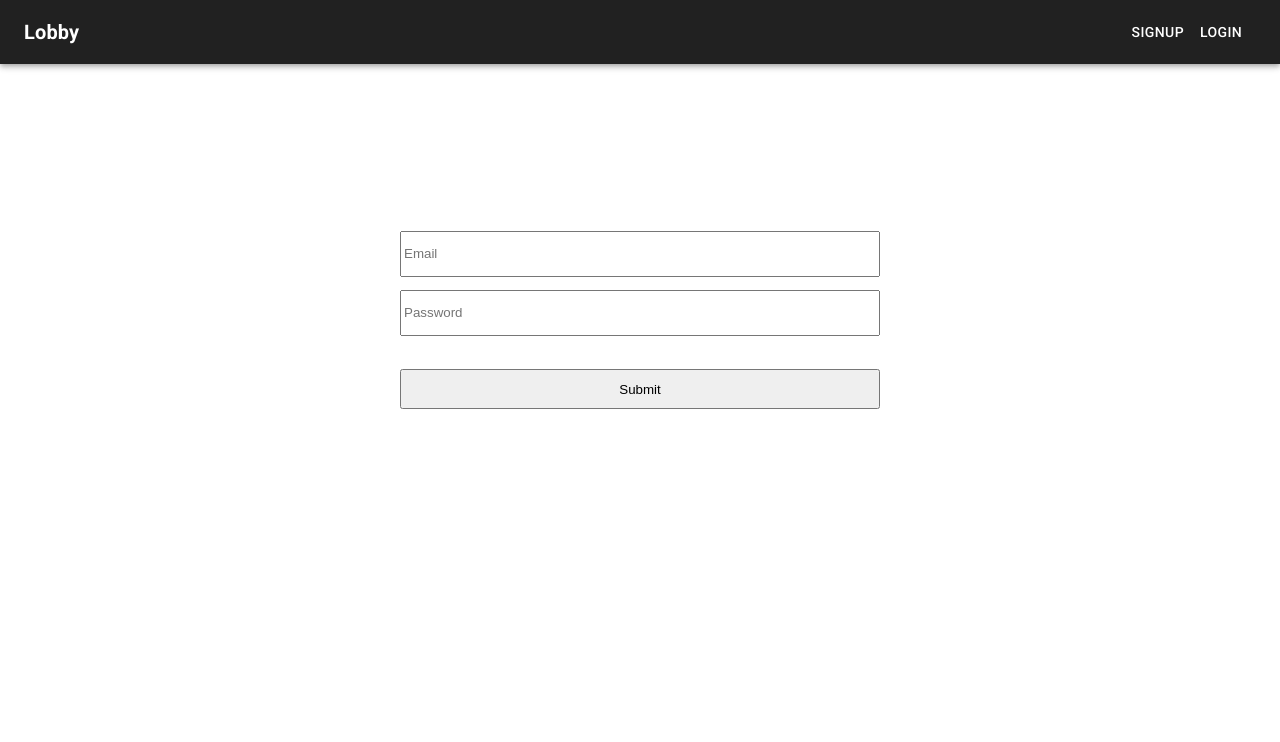
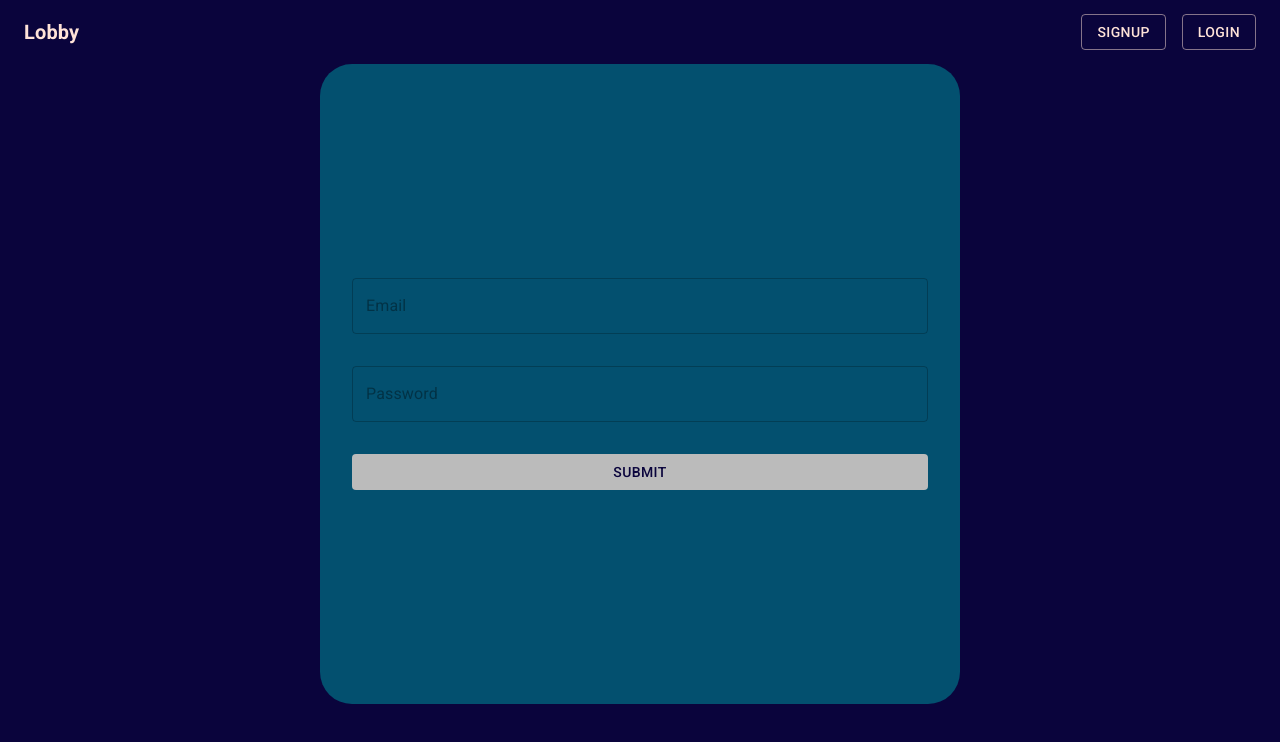
Before and after one commit to mkd92/lobby-nest-firebase, a Next.js app: page /login in a window 1280 px wide. Shown: the top 742 px of the page. Built offline with nearby package versions, Linux system fonts and the light colour scheme.

Commit message:
changed ui color

```diff
--- a/components/Navbar.tsx
+++ b/components/Navbar.tsx
@@ -4,7 +4,7 @@ import {
   Button,
   Container,
   Toolbar,
-  Typography
+  Typography,
 } from "@mui/material";
 import { letterSpacing } from "@mui/system";
 import { signOut } from "firebase/auth";
@@ -13,6 +13,7 @@ import { useRouter } from "next/router";
 import React from "react";
 import { logout, selectUser } from "../app/authSlice/authSlice";
 import { useAppDispatch, useAppSelector } from "../app/hooks";
+import { colors } from "../styles/colors";
 import styles from "../styles/Navbar.module.scss";
 import { auth } from "../utils/firebase/firebase";
 import LogoutBtn from "./LogoutBtn";
@@ -28,7 +29,7 @@ const index = () => {
         dispatch(logout());
         router.push("/");
       })
-      .catch(e => {
+      .catch((e) => {
         console.log(e);
       });
   };
@@ -48,49 +49,58 @@ const index = () => {
               fontFamily: "roboto",
               fontWeight: 700,
               letterSpacing: "none",
-              color: "inherit",
-              textDecoration: "none"
+              color: colors.dark.textColor,
+              textDecoration: "none",
             }}
           >
             Lobby
           </Typography>
-          {!user
-            ? <Box
+          {!user ? (
+            <Box
               sx={{
                 display: "flex",
                 flexGrow: 1,
-                  justifyContent: "flex-end"
+                justifyContent: "flex-end",
               }}
             >
               <Button
                 component={Link}
                 href="/signup"
-                  sx={{ color: "white", display: "block" }}
+                variant="outlined"
+                color={"secondary"}
               >
                 Signup
               </Button>
               <Button
                 component={Link}
                 href="/login"
-                  sx={{ color: "white", display: "block" }}
+                color={"secondary"}
+                variant="outlined"
+                sx={{ marginLeft: "1rem" }}
               >
                 Login
               </Button>
             </Box>
-            : <Box
+          ) : (
+            <Box
               sx={{
                 display: "flex",
                 flexGrow: 1,
-                  justifyContent: "flex-end"
+                justifyContent: "flex-end",
               }}
             >
+              <Button color={"secondary"} sx={{ marginLeft: "1rem" }}>
+                Tenants
+              </Button>
               <Button
-                  sx={{ color: "white", display: "block" }}
+                color={"secondary"}
                 onClick={onClickHandler}
+                sx={{ marginLeft: "1rem" }}
               >
                 Logout
               </Button>
-              </Box>}
+            </Box>
+          )}
         </Toolbar>
       </Container>
     </AppBar>
--- a/components/auth/LoginForm.tsx
+++ b/components/auth/LoginForm.tsx
@@ -1,3 +1,4 @@
+import { Box, Button, Container, FormControl, TextField } from "@mui/material";
 import { signInWithEmailAndPassword, User } from "firebase/auth";
 import { useRouter } from "next/router";
 import React, { FormEvent, useState } from "react";
@@ -5,6 +6,7 @@ import { addUser, selectUser } from "../../app/authSlice/authSlice";
 import { useAppDispatch, useAppSelector } from "../../app/hooks";
 import styles from "../../styles/Form.module.scss";
 import { auth } from "../../utils/firebase/firebase";
+import { colors } from "../../styles/colors";
 
 const LoginForm = () => {
   const user = useAppSelector(selectUser);
@@ -15,7 +17,7 @@ const LoginForm = () => {
   const dispatch = useAppDispatch();
   const [formData, setFormData] = useState({
     email: "",
-    password: ""
+    password: "",
   });
   const handleOnChange = (e: FormEvent<HTMLInputElement>) => {
     (e.target as HTMLInputElement).value;
@@ -26,38 +28,55 @@ const LoginForm = () => {
     setFormData(newState);
     // console.log(formData);
   };
-  const handleSubmit = async (e: FormEvent) => {
+  const handleSubmit = async (e: React.FormEvent<HTMLFormElement>) => {
     e.preventDefault();
-    signInWithEmailAndPassword(auth, formData.email, formData.password)
-      .then(userCredentials => {
+    const data = new FormData(e.currentTarget);
+    const email = data.get("email") as string;
+    const password = data.get("password") as string;
+    if (email && password) {
+      signInWithEmailAndPassword(auth, email, password)
+        .then((userCredentials) => {
           const user = userCredentials.user;
           dispatch(addUser(user));
           router.push("/dashboard");
         })
-      .catch(e => {
+        .catch((e) => {
           console.log(e);
         });
+    }
   };
   return (
-    <div className={styles.signupContainer}>
-      <form className={styles.signupForm} onSubmit={handleSubmit}>
-        <input
-          type="text"
-          className={styles.input}
-          placeholder="Email"
-          name="email"
-          onChange={handleOnChange}
-        />
-        <input
-          type="text"
-          className={styles.input}
-          placeholder="Password"
-          name="password"
-          onChange={handleOnChange}
-        />
-        <button className={styles.submitBtn}>Submit</button>
-      </form>
-    </div>
+    <Box>
+      <Container maxWidth={"xl"} sx={{ display: "flex" }}>
+        <Box
+          component="form"
+          onSubmit={handleSubmit}
+          sx={{
+            justifyContent: "center",
+            alignContent: "center",
+            backgroundColor: colors.dark.dark1,
+            width: "40rem",
+            height: "40rem",
+            margin: "auto",
+            borderRadius: "2rem",
+          }}
+        >
+          <Box sx={{ display: "grid", gap: "2rem", margin: "2rem" }}>
+            <TextField type="text" placeholder="Email" name="email" fullWidth />
+            <TextField type="text" placeholder="Password" name="password" />
+            <Button
+              sx={{
+                backgroundColor: colors.dark.light1,
+                color: colors.dark.background,
+              }}
+              type="submit"
+            >
+              Submit
+            </Button>
+          </Box>
+        </Box>
+      </Container>
+    </Box>
   );
 };
 
--- a/pages/_app.tsx
+++ b/pages/_app.tsx
@@ -4,19 +4,22 @@ import Layout from "../components/Layout";
 import { Provider } from "react-redux";
 import { store } from "../app/store";
 import { PersistGate } from "redux-persist/integration/react";
-import { persistor } from "../app/store"
+import { persistor } from "../app/store";
 // import "../styles/globals.scss"
 import { createTheme } from "@mui/material";
 import { ThemeProvider } from "@emotion/react";
+import { colors } from "../styles/colors";
 export default function App({ Component, pageProps }: AppProps) {
   const theme = createTheme({
-    palette:{
-      primary:{
-        main:"#212121",
+    palette: {
+      primary: {
+        main: colors.dark.background,
       },
-
-    }
-  })
+      secondary: {
+        main: colors.dark.textColor,
+      },
+    },
+  });
 
   return (
     <Provider store={store}>
--- a/pages/login/index.tsx
+++ b/pages/login/index.tsx
@@ -1,11 +1,19 @@
+import { Box } from "@mui/material";
 import React from "react";
 import LoginForm from "../../components/auth/LoginForm";
+import { colors } from "../../styles/colors";
 
 const LoginPage = () => {
   return (
-    <div>
+    <Box
+      sx={{
+        backgroundColor: colors.dark.background,
+        height: "93vh",
+        marginTop: "0",
+      }}
+    >
       <LoginForm />
-    </div>
+    </Box>
   );
 };
 
--- /dev/null
+++ b/styles/colors.ts
@@ -0,0 +1,8 @@
+export const colors = {
+  dark: {
+    background: "#0A043C",
+    dark1: "#03506F",
+    light1: "#BBBBBB",
+    textColor: "#FFE3D8",
+  },
+};
```
Also changed, not shown: pages/index.tsx (+24 -6 lines), 1 other file (tests, documents, lock files or other folders). Lines whose indentation alone changed are shown as unchanged.
